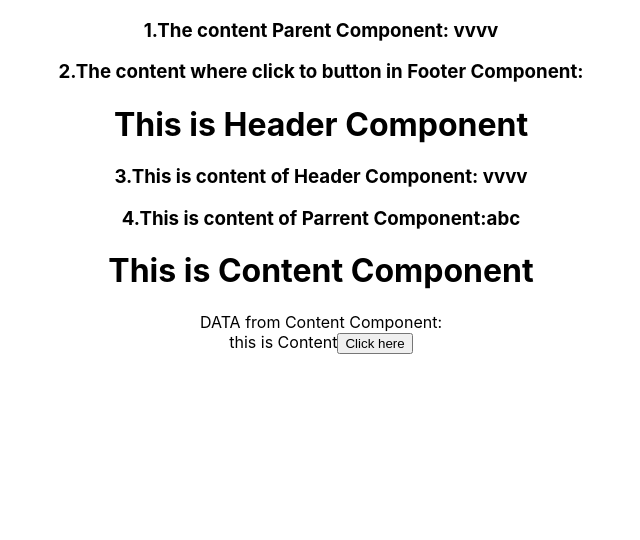
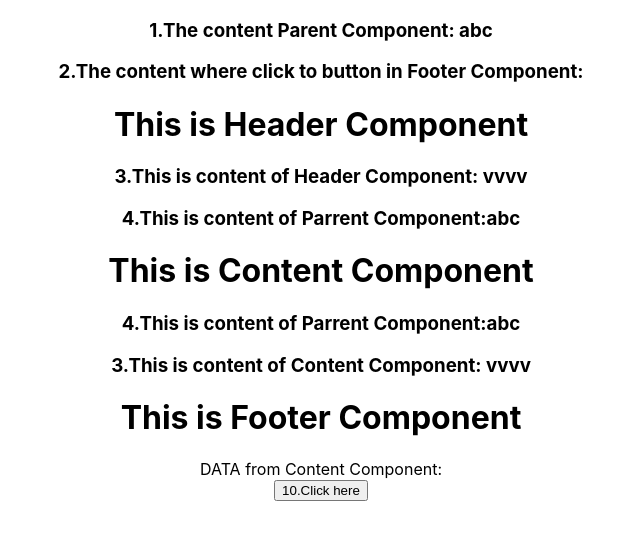
Before and after one commit to nguyenvanthanh280921/react_study, a React (Create React App) app: page / in a window 1280 px wide. Shown: the top 540 px of the page, without its empty margins (319-959 px from the left). Built offline with nearby package versions, Linux system fonts and the light colour scheme.

Commit message:
update code

```diff
--- a/src/Content.js
+++ b/src/Content.js
@@ -12,8 +12,7 @@ export default class Content extends React.Component {
   render() {
     return (
       <div>
-        this is Content
-        <button onClick={this.callToParent}>Click here</button>
+        <button onClick={this.callToParent}>10.Click here</button>
       </div>
     );
   }
--- a/src/Footer.js
+++ b/src/Footer.js
@@ -1,6 +1,6 @@
 import { Component } from "react";
 
-class Content extends Component {
+class Footer extends Component {
   constructor(props) {
     super(props);
     this.state = {
@@ -22,4 +22,4 @@ class Content extends Component {
     );
   }
 }
-export default Content;
+export default Footer;
--- a/src/Header.js
+++ b/src/Header.js
@@ -9,8 +9,8 @@ class Content extends Component {
   }
   render() {
     return (
-      <div>
-        <h3>1.The content Parent Component: {this.state.headerText}</h3>
+      <div class>
+        <h3>1.The content Parent Component: {this.props.headerText}</h3>
         <h3>
           {" "}
           2.The content where click to button in Footer Component:
@@ -21,6 +21,10 @@ class Content extends Component {
         <h3>3.This is content of Header Component: {this.state.headerText}</h3>
         <h3>4.This is content of Parrent Component:{this.props.headerText} </h3>
         <h1>This is Content Component </h1>
+
+        <h3>4.This is content of Parrent Component:{this.props.headerText} </h3>
+        <h3>3.This is content of Content Component: {this.state.headerText}</h3>
+        <h1>This is Footer Component </h1>
       </div>
     );
   }
```
